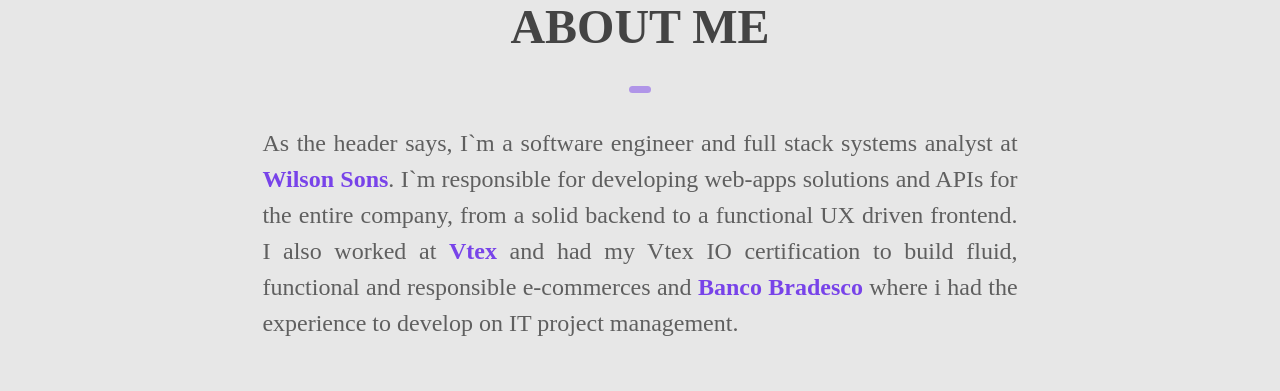
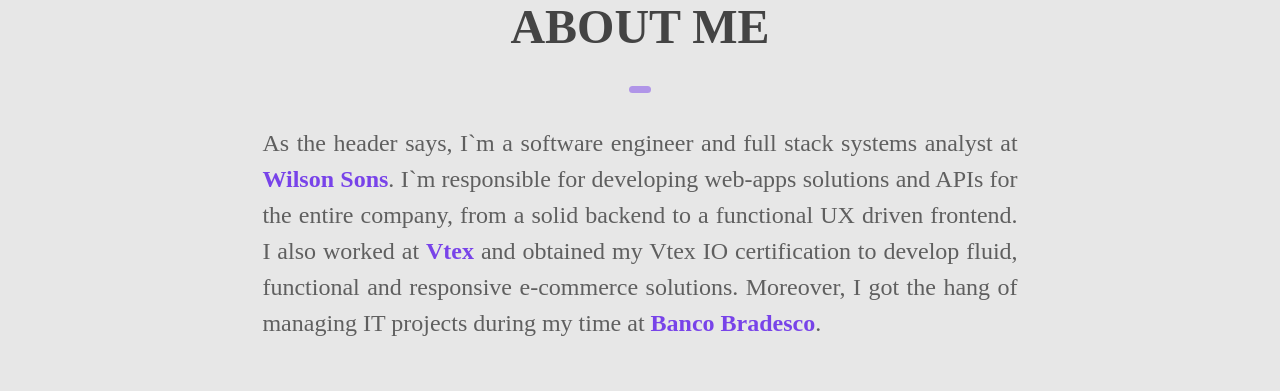
Before and after one commit to ws-aadf/decofma, a Next.js app: page / in a window 1280 px wide. Shown: the part 1240-1631 px from the top of the page. Built offline with nearby package versions, Linux system fonts and the light colour scheme.

Commit message:
bio text fix

```diff
--- a/pages/index.tsx
+++ b/pages/index.tsx
@@ -44,7 +44,8 @@
             <div className={styles.divider}/>
 
             <p>
-              As the header says, I`m a software engineer and full stack systems analyst at <b>Wilson Sons</b>. I`m responsible for developing web-apps solutions and APIs for the entire company, from a solid backend to a functional UX driven frontend. I also worked at <b>Vtex</b> and had my Vtex IO certification to build fluid, functional and responsible e-commerces and <b>Banco Bradesco</b> where i had the experience to develop on IT project management.
+              As the header says, I`m a software engineer and full stack systems analyst at <b>Wilson Sons</b>. I`m responsible for developing web-apps solutions and APIs for the entire company, from a solid backend to a functional UX driven frontend.
+              I also worked at <b>Vtex</b> and obtained my Vtex IO certification to develop fluid, functional and responsive e-commerce solutions. Moreover, I got the hang of managing IT projects during my time at <b>Banco Bradesco</b>.
             </p>
           </div>
           <div id="techSection"/>
```
